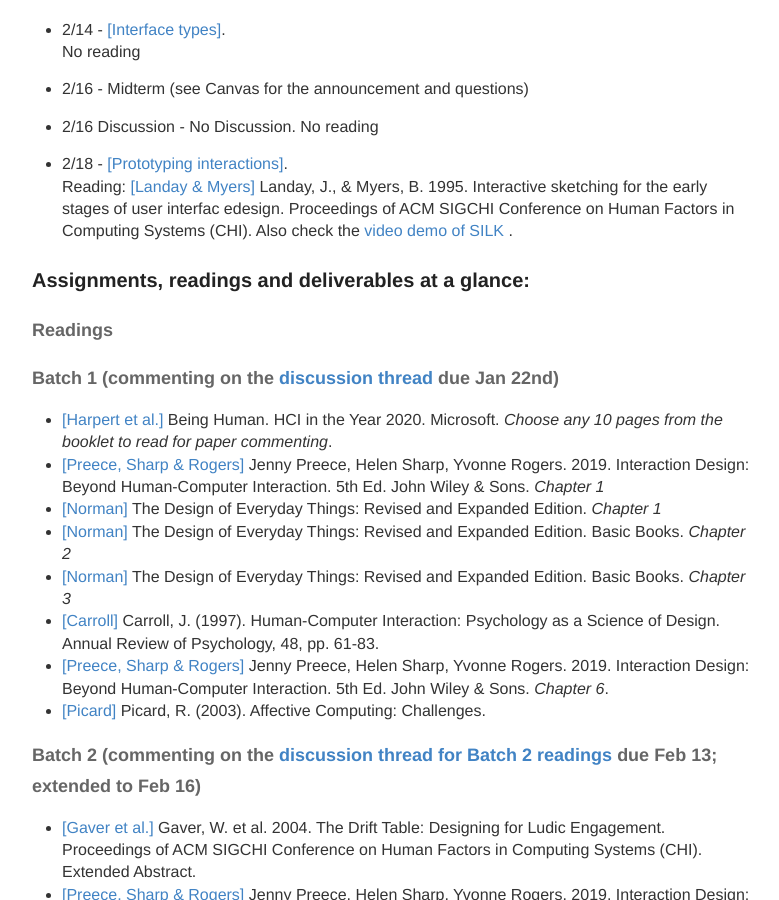
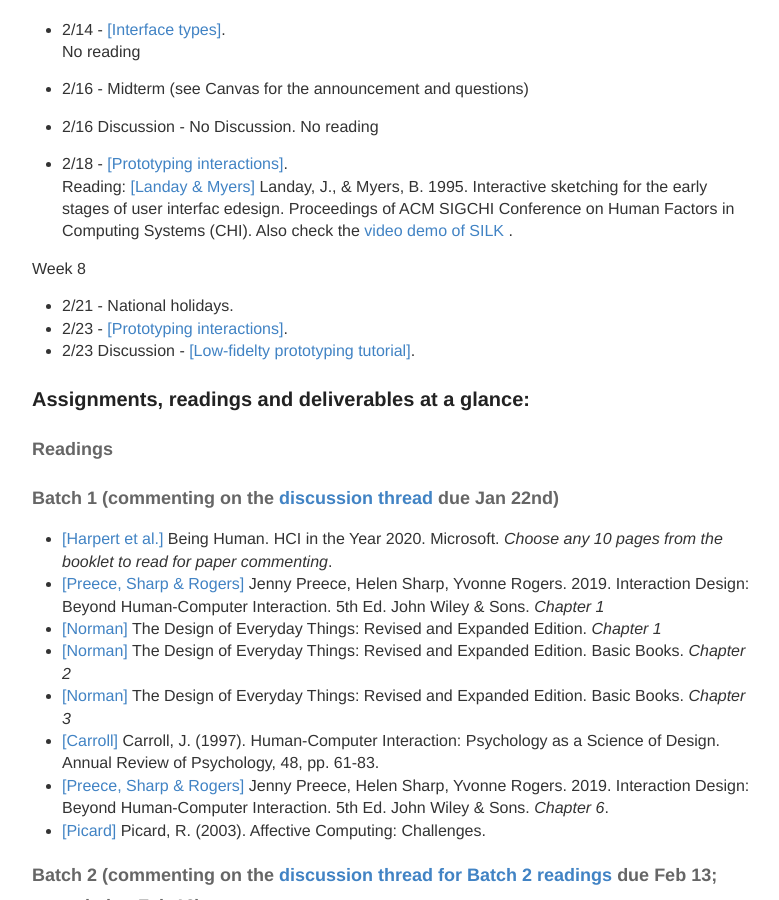
Before and after one commit to hciwang/hciwang.github.io, a Jekyll site: the page built from _posts/2022-1-1-lectures.md, in a window 1280 px wide and 900 px high, scrolled down 2689 px. Shown: the whole window, without its empty margins (248-1027 px from the left). Built offline with Jekyll 4.4.1, drawn with Linux system fonts in a browser that asks for light colours.

Commit message:
Update 2022-1-1-lectures.md

```diff
--- a/_posts/2022-1-1-lectures.md
+++ b/_posts/2022-1-1-lectures.md
@@ -105,6 +105,12 @@ No reading
 - 2/18 - [[Prototyping interactions]](https://canvas.ucdavis.edu/courses/633616/files/folder/Misc%20files?preview=15839925).
 Reading: [[Landay & Myers]](https://canvas.ucdavis.edu/courses/633616/files/folder/Misc%20files?preview=15839925) Landay, J., & Myers, B. 1995. Interactive sketching for the early stages of user interfac edesign. Proceedings of ACM SIGCHI Conference on Human Factors in Computing Systems (CHI). Also check the [video demo of SILK](https://www.youtube.com/watch?v=VLQcW6SpJ88) .
 
+
+Week 8
+- 2/21 - National holidays.
+- 2/23 - [[Prototyping interactions]](https://canvas.ucdavis.edu/courses/633616/files/folder/Misc%20files?preview=15839925).
+- 2/23 Discussion - [[Low-fidelty prototyping tutorial]](https://canvas.ucdavis.edu/courses/633616/files/folder/Discussion%20slides?preview=15897684).
+
 ### Assignments, readings and deliverables at a glance:
 
 #### Readings
```
